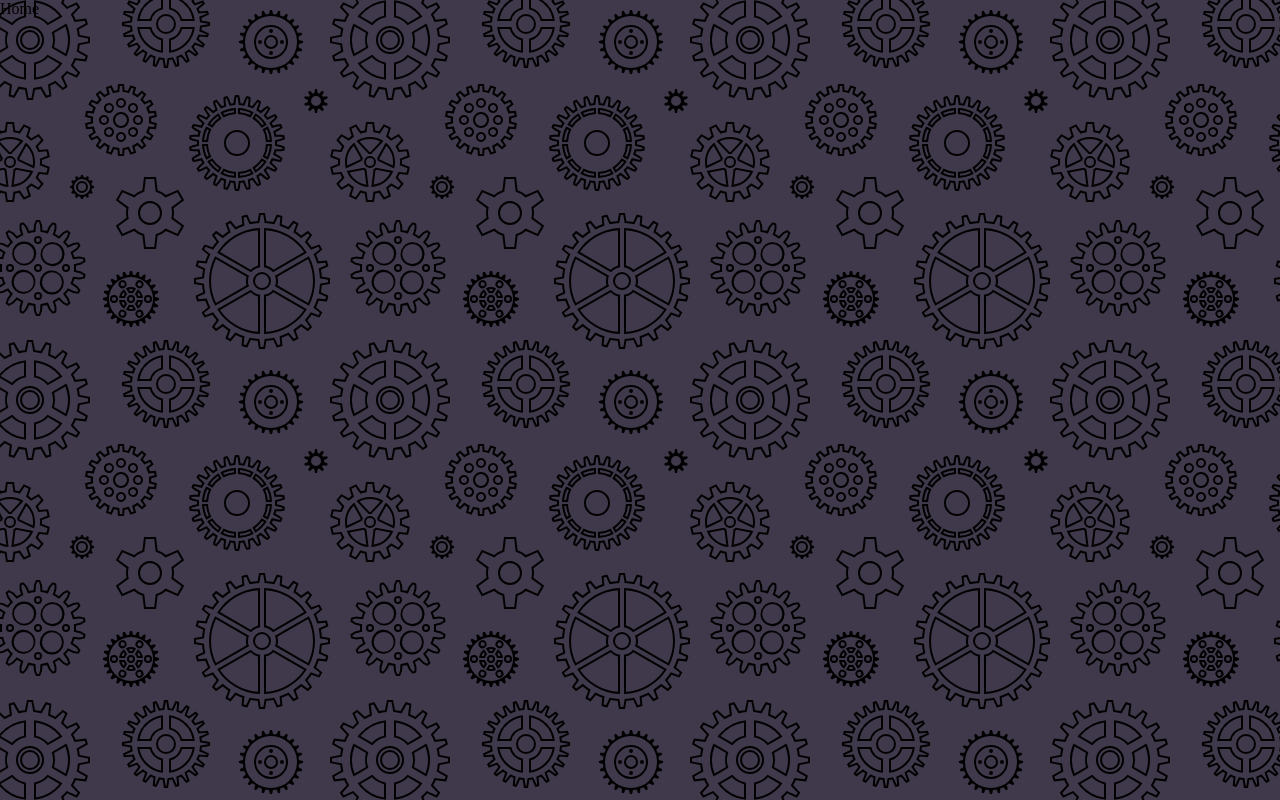
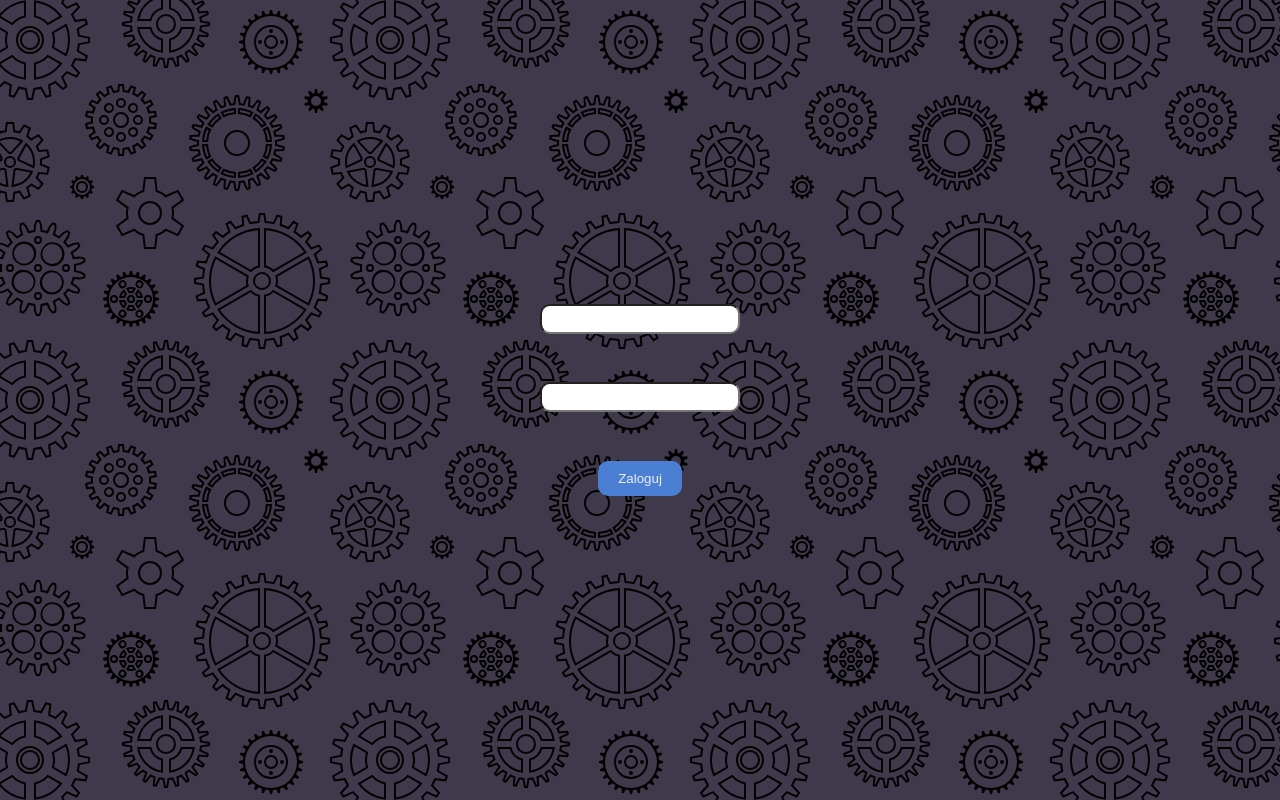
Before and after one commit to adi140000/e-remind, a React (Create React App) app: page / in a window 1280 px wide. Built offline with nearby package versions, Linux system fonts and the light colour scheme.

Commit message:
Begin create login form first things

```diff
--- a/src/App.js
+++ b/src/App.js
@@ -1,19 +1,26 @@
-import React from 'react';
+import React, { Component } from 'react';
 import Leyout from './styled/Leyout/Leyout';
 import TitleSection from './components/TitleSection/TitleSection';
-import { BrowserRouter as Router, Route} from "react-router-dom";
+import { BrowserRouter as Router, Route } from "react-router-dom";
 
+class App extends Component {
+  state = {
+    login: false,
+  }
 
-const App = () => {
-  return (
-    <Leyout>
-      <Router>
-        <Route path='/' component={TitleSection}/>
-      </Router>
-    </Leyout>
-  );
+  render() {
+    return (
+      <Leyout>
+        <Router>
+          <Route path='/' exact component={TitleSection} />
+
+        </Router>
+      </Leyout>);
+  }
 }
 
 
 
+
+
 export default App;
--- a/src/components/TitleSection/TitleSection.js
+++ b/src/components/TitleSection/TitleSection.js
@@ -1,11 +1,20 @@
 import React, { Component } from 'react';
 import Section from "../../styled/componetents/Section";
-
+import LoginForm from "../../styled/componetents/LoginForm";
+import Button from "../../styled/componetents/Button";
+import InputForm from "../../styled/componetents/InputForm";
 
 class TitleSection extends Component {
-    state = {  }
+    state = {}
     render() {
-        return ( <Section>Home</Section> );
+        return (
+            <Section>
+                <LoginForm >
+                    <InputForm />
+                    <InputForm />
+                    <Button>Zaloguj</Button>
+                </LoginForm>
+            </Section>);
     }
 }
 
--- a/src/styled/Leyout/Leyout.js
+++ b/src/styled/Leyout/Leyout.js
@@ -5,13 +5,20 @@ import theme from '../Theme/Theme';
 
 const GlobalStyled = createGlobalStyle`
 
+@import url('https://fonts.googleapis.com/css?family=Ubuntu&display=swap');
+
     *{
         margin:0;
         padding:0;
+        box-sizing:border-box;
     }
     body{
-        height:100vh;
-        width:100vw;
+        margin:0;
+        padding:0;
+        color:${({ theme }) => theme.colors.font};
+        background-color:${({ theme }) => theme.colors.gray} ;
+        font-family: 'Ubuntu', sans-serif;
+        font-size:10vw;
     }
 `;
 
--- a/src/styled/Theme/Theme.js
+++ b/src/styled/Theme/Theme.js
@@ -2,7 +2,11 @@ import background from '../../img/background.svg';
 
 const Theme = {
     colors: {
-        background:'#40394b',
+        background: '#40394b',
+        gray: '#a7a7a8',
+        font: '#ededf5',
+        btn:'#4a7fd4'
+
     },
     fonts: {
 
--- a/src/styled/componetents/Button.js
+++ b/src/styled/componetents/Button.js
@@ -1,6 +1,13 @@
 import styled from 'styled-components';
 
 const Button = styled.button`
+    border:none;
+    background-color:${({ theme }) => theme.colors.btn};
+    color:${({ theme }) => theme.colors.font};
+    border-radius:10px;
+    padding:10px 20px;
+    outline:none;
+    cursor: pointer;
 `;
 
 export default Button;
--- a/src/styled/componetents/Form.js
+++ /dev/null
@@ -1,6 +0,0 @@
-import styled from 'styled-components';
-
-const Form = styled.form`
-`;
-
-export default Form;
--- /dev/null
+++ b/src/styled/componetents/InputForm.js
@@ -0,0 +1,23 @@
+import styled from 'styled-components';
+
+const InputForm = styled.input`
+
+    width:200px;
+    height:30px;
+    border-radius:10px;
+    padding:10px 50px;
+    outline:none;
+    position: relative;
+    &::after{
+        content:'swsw';
+        display:block;
+        height:100%;
+        width:30px;
+        position:absolute;
+        top:0;
+        left:0;
+        background-color:${({theme})=>theme.colors.btn}
+    }
+`;
+
+export default InputForm;
--- /dev/null
+++ b/src/styled/componetents/LoginForm.js
@@ -0,0 +1,11 @@
+import styled from 'styled-components';
+
+const LoginForm = styled.form`
+    display:flex;
+    flex-direction:column;
+    justify-content:space-around;
+    align-items:center;
+    height:30vh;
+`;
+
+export default LoginForm;
--- a/src/styled/componetents/Section.js
+++ b/src/styled/componetents/Section.js
@@ -5,6 +5,12 @@ const Section = styled.section`
         height:100vh;
         background-color: ${ props => props.theme.colors.background};
         background-image: url(${props => props.theme.img.background});
+        display: flex;
+        justify-content:center;
+        align-items:center;
+        font-size: 10rem;
+        font-weight:bold;
+
 `;
 
 export default Section;
```
